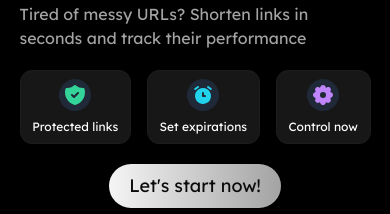
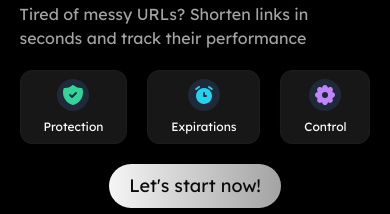
Before and after one commit to JoSG7/sm-link, a Next.js app: page / in a window 390 px wide. Shown: the part 445-659 px from the top of the page. Built offline with nearby package versions, Linux system fonts and the light colour scheme; no server answers.

Commit message:
responsive 2

```diff
--- a/src/components/home/sections/Hero/Hero.tsx
+++ b/src/components/home/sections/Hero/Hero.tsx
@@ -37,14 +37,14 @@ export function Hero() {
             </p>
 
             {/* Since 360px */}
-            <div className="flex gap-4 pb-5 sm:justify-normal sm:gap-5 lg-2:hidden">
+            <div className="flex gap-5 pb-5 sm:justify-normal sm:gap-5 lg-2:hidden">
               <article className="rounded-xl bg-neutral-900 border border-graphite p-2 grow">
                 <div className="flex justify-center pb-2">
                   <div className="p-1 rounded-full bg-gray-800 ">
                     <IconShieldCheckFilled className="text-emerald-400 sm:size-7" />
                   </div>
                 </div>
-                <p className="text-xs text-center sm:text-base">Protected links</p>
+                <p className="text-xs text-center sm:text-base">Protection</p>
               </article>
 
               <article className="rounded-xl bg-neutral-900 border border-graphite p-2 grow">
@@ -53,7 +53,7 @@ export function Hero() {
                     <IconAlarmFilled className="text-cyan-400 sm:size-7" />
                   </div>
                 </div>
-                <p className="text-xs text-center sm:text-base">Set expirations</p>
+                <p className="text-xs text-center sm:text-base">Expirations</p>
               </article>
 
               <article className="rounded-xl bg-neutral-900 border border-graphite p-2 grow">
@@ -62,7 +62,7 @@ export function Hero() {
                     <IconSettingsFilled className="text-purple-400 sm:size-7" />
                   </div>
                 </div>
-                <p className="text-xs text-center sm:text-base">Control now</p>
+                <p className="text-xs text-center sm:text-base">Control </p>
               </article>
             </div>
 
```
